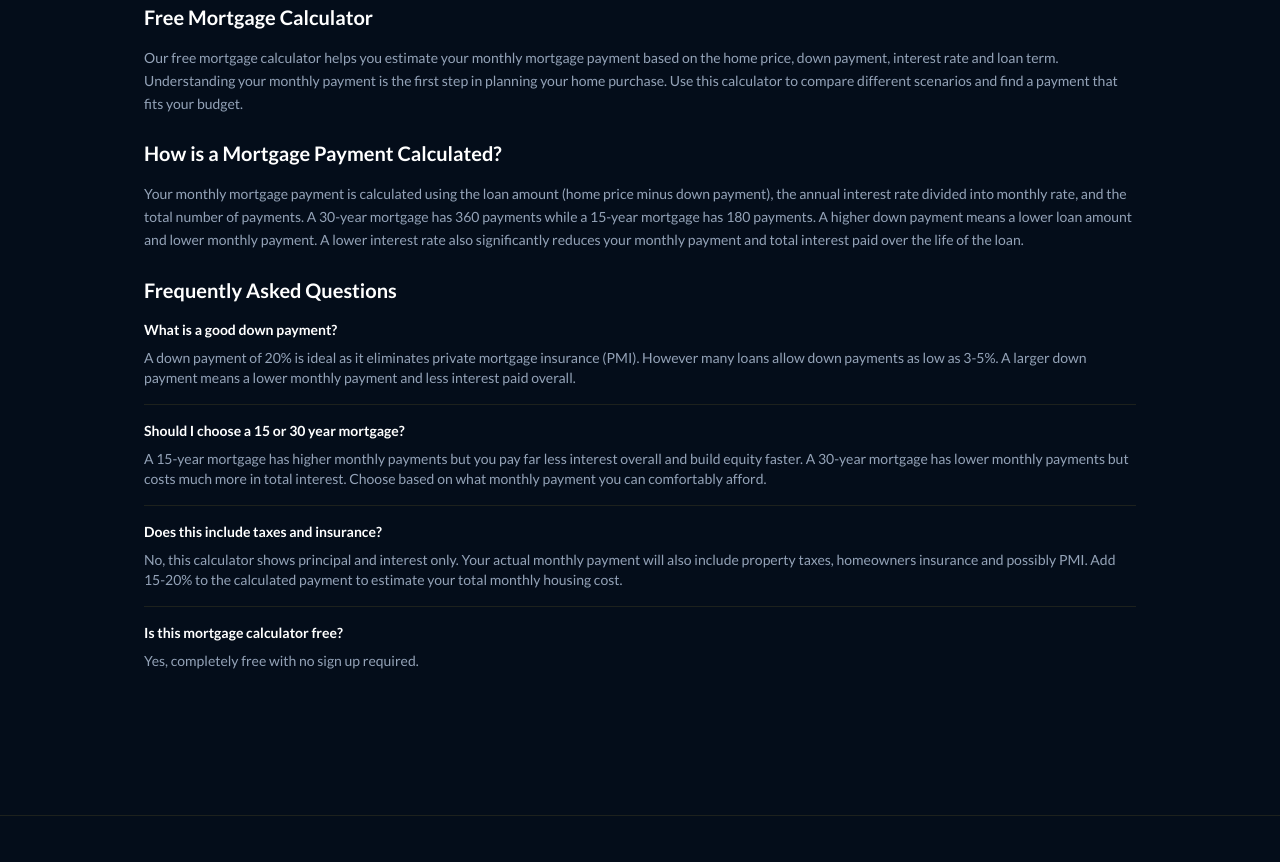
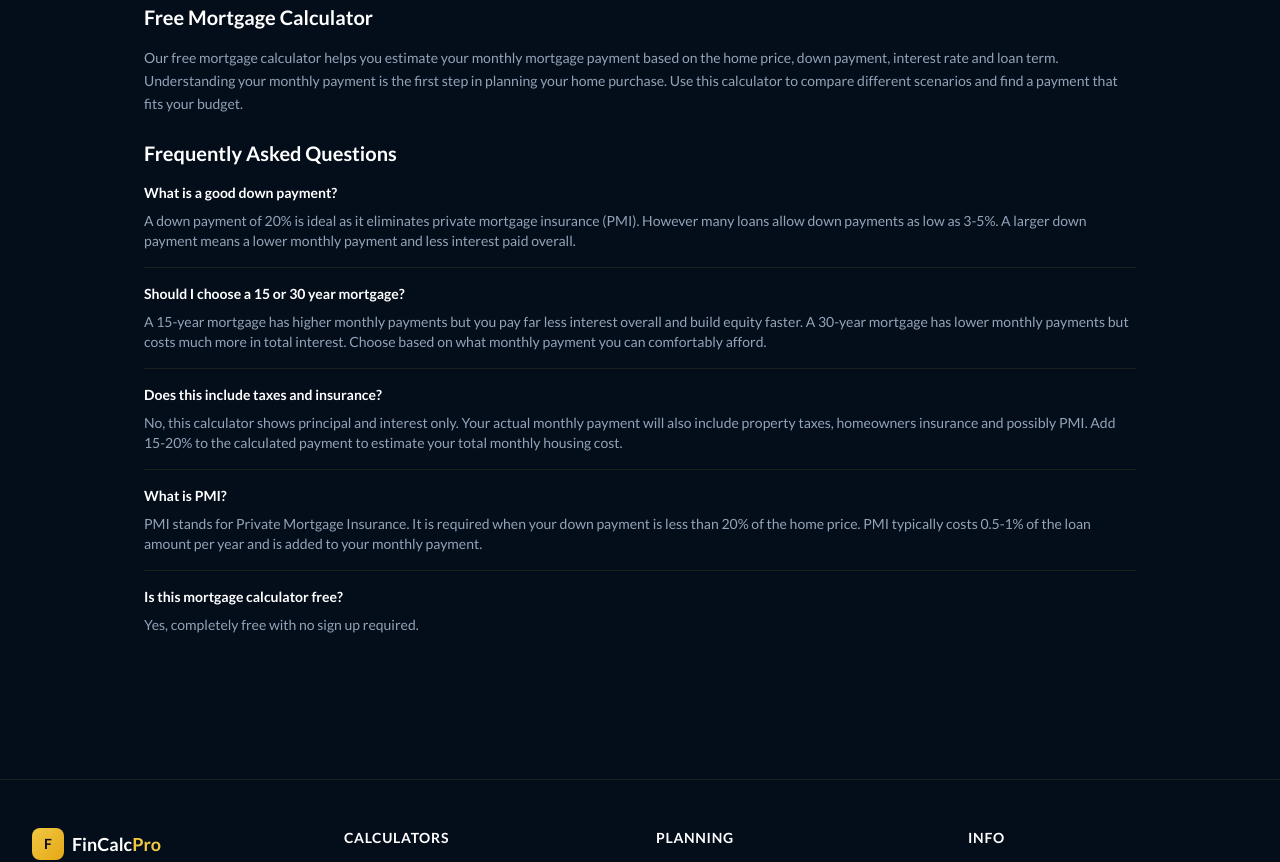
Before and after one commit to mumu15/finance-calc-pro, a Next.js app: page /mortgage-calculator in a window 1280 px wide. Shown: the part 760-1622 px from the top of the page. Built offline with nearby package versions, Linux system fonts and the light colour scheme; a web font is replaced by a local one.

Commit message:
Add FAQ schema to mortgage calculator page

```diff
--- a/app/mortgage-calculator/page.js
+++ b/app/mortgage-calculator/page.js
@@ -2,6 +2,15 @@
 import { useState } from 'react'
 import Header from '../../components/Header'
 import Footer from '../../components/Footer'
+import FaqSchema from '../../components/FaqSchema'
+
+const faqs = [
+  { q: 'What is a good down payment?', a: 'A down payment of 20% is ideal as it eliminates private mortgage insurance (PMI). However many loans allow down payments as low as 3-5%. A larger down payment means a lower monthly payment and less interest paid overall.' },
+  { q: 'Should I choose a 15 or 30 year mortgage?', a: 'A 15-year mortgage has higher monthly payments but you pay far less interest overall and build equity faster. A 30-year mortgage has lower monthly payments but costs much more in total interest. Choose based on what monthly payment you can comfortably afford.' },
+  { q: 'Does this include taxes and insurance?', a: 'No, this calculator shows principal and interest only. Your actual monthly payment will also include property taxes, homeowners insurance and possibly PMI. Add 15-20% to the calculated payment to estimate your total monthly housing cost.' },
+  { q: 'What is PMI?', a: 'PMI stands for Private Mortgage Insurance. It is required when your down payment is less than 20% of the home price. PMI typically costs 0.5-1% of the loan amount per year and is added to your monthly payment.' },
+  { q: 'Is this mortgage calculator free?', a: 'Yes, completely free with no sign up required.' },
+]
 
 export default function MortgageCalculator() {
   const [form, setForm] = useState({ homePrice: 300000, downPayment: 60000, interestRate: 6.5, loanTerm: 30 })
@@ -23,6 +32,7 @@ export default function MortgageCalculator() {
 
   return (
     <>
+      <FaqSchema faqs={faqs} />
       <Header />
       <main className="max-w-5xl mx-auto px-4 py-12">
         <div className="text-center mb-10">
@@ -33,10 +43,10 @@ export default function MortgageCalculator() {
         <div className="grid grid-cols-1 lg:grid-cols-2 gap-8">
           <div className="space-y-4" style={{background:'rgba(240,200,66,0.03)', border:'1px solid rgba(240,200,66,0.1)', borderRadius:'16px', padding:'24px'}}>
             {[
-              { label: 'Home Price', key: 'homePrice', prefix: '$' },
-              { label: 'Down Payment', key: 'downPayment', prefix: '$' },
-              { label: 'Interest Rate (%)', key: 'interestRate', prefix: '%' },
-              { label: 'Loan Term (years)', key: 'loanTerm', prefix: 'yr' },
+              { label: 'Home Price', key: 'homePrice' },
+              { label: 'Down Payment', key: 'downPayment' },
+              { label: 'Interest Rate (%)', key: 'interestRate' },
+              { label: 'Loan Term (years)', key: 'loanTerm' },
             ].map(field => (
               <div key={field.key}>
                 <label className="text-white text-sm font-medium block mb-1">{field.label}</label>
@@ -85,28 +95,14 @@ export default function MortgageCalculator() {
             <p className="text-slate-400 text-sm leading-relaxed">Our free mortgage calculator helps you estimate your monthly mortgage payment based on the home price, down payment, interest rate and loan term. Understanding your monthly payment is the first step in planning your home purchase. Use this calculator to compare different scenarios and find a payment that fits your budget.</p>
           </div>
           <div className="result-box">
-            <h2 className="text-xl font-bold text-white mb-4">How is a Mortgage Payment Calculated?</h2>
-            <p className="text-slate-400 text-sm leading-relaxed">Your monthly mortgage payment is calculated using the loan amount (home price minus down payment), the annual interest rate divided into monthly rate, and the total number of payments. A 30-year mortgage has 360 payments while a 15-year mortgage has 180 payments. A higher down payment means a lower loan amount and lower monthly payment. A lower interest rate also significantly reduces your monthly payment and total interest paid over the life of the loan.</p>
-          </div>
-          <div className="result-box">
             <h2 className="text-xl font-bold text-white mb-4">Frequently Asked Questions</h2>
             <div className="space-y-4 text-sm">
-              <div className="border-b pb-4" style={{borderColor:"rgba(240,200,66,0.1)"}}>
-                <h3 className="text-white font-semibold mb-2">What is a good down payment?</h3>
-                <p className="text-slate-400">A down payment of 20% is ideal as it eliminates private mortgage insurance (PMI). However many loans allow down payments as low as 3-5%. A larger down payment means a lower monthly payment and less interest paid overall.</p>
-              </div>
-              <div className="border-b pb-4" style={{borderColor:"rgba(240,200,66,0.1)"}}>
-                <h3 className="text-white font-semibold mb-2">Should I choose a 15 or 30 year mortgage?</h3>
-                <p className="text-slate-400">A 15-year mortgage has higher monthly payments but you pay far less interest overall and build equity faster. A 30-year mortgage has lower monthly payments but costs much more in total interest. Choose based on what monthly payment you can comfortably afford.</p>
-              </div>
-              <div className="border-b pb-4" style={{borderColor:"rgba(240,200,66,0.1)"}}>
-                <h3 className="text-white font-semibold mb-2">Does this include taxes and insurance?</h3>
-                <p className="text-slate-400">No, this calculator shows principal and interest only. Your actual monthly payment will also include property taxes, homeowners insurance and possibly PMI. Add 15-20% to the calculated payment to estimate your total monthly housing cost.</p>
-              </div>
-              <div className="pb-4">
-                <h3 className="text-white font-semibold mb-2">Is this mortgage calculator free?</h3>
-                <p className="text-slate-400">Yes, completely free with no sign up required.</p>
-              </div>
+              {faqs.map((faq, i) => (
+                <div key={i} className={i < faqs.length - 1 ? "border-b pb-4" : "pb-4"} style={{borderColor:"rgba(240,200,66,0.1)"}}>
+                  <h3 className="text-white font-semibold mb-2">{faq.q}</h3>
+                  <p className="text-slate-400">{faq.a}</p>
+                </div>
+              ))}
             </div>
           </div>
         </div>
--- /dev/null
+++ b/components/FaqSchema.js
@@ -0,0 +1,21 @@
+export default function FaqSchema({ faqs }) {
+  const schema = {
+    "@context": "https://schema.org",
+    "@type": "FAQPage",
+    "mainEntity": faqs.map(faq => ({
+      "@type": "Question",
+      "name": faq.q,
+      "acceptedAnswer": {
+        "@type": "Answer",
+        "text": faq.a
+      }
+    }))
+  }
+
+  return (
+    <script
+      type="application/ld+json"
+      dangerouslySetInnerHTML={{ __html: JSON.stringify(schema) }}
+    />
+  )
+}
```
